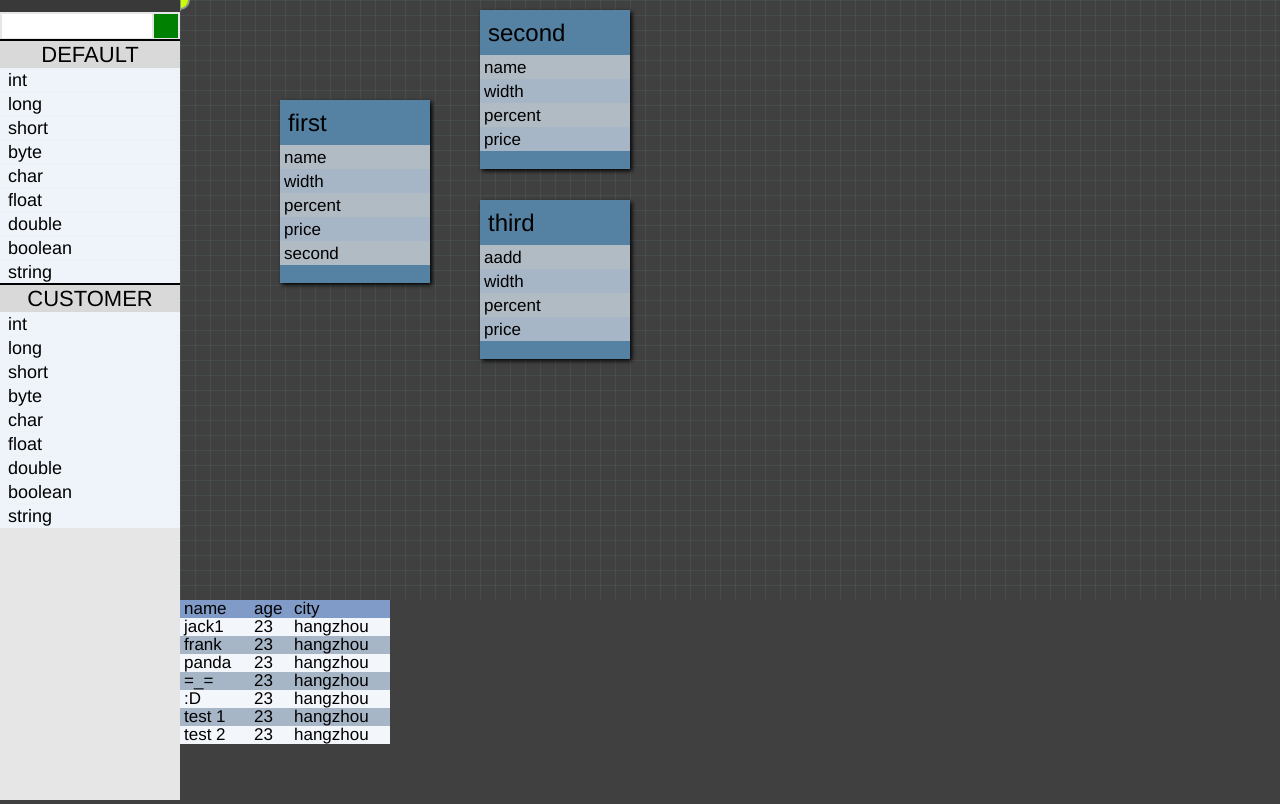
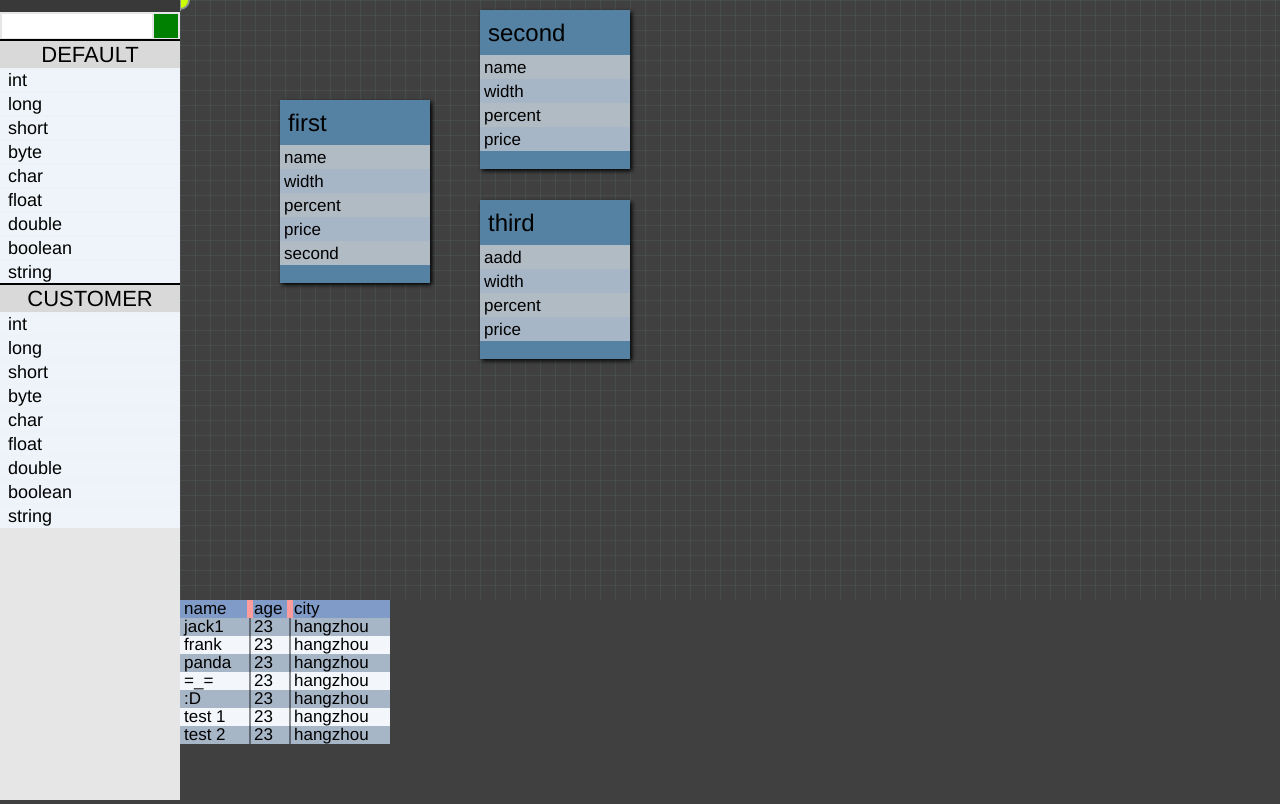
Before and after one commit to hurry07/block, a Java web app: page / in a window 1280 px wide. Run offline with Tomcat 11, a stand-in JSP engine, Linux system fonts and the light colour scheme.

Commit message:
add line to table

```diff
--- a/WebContent/css/theme.css
+++ b/WebContent/css/theme.css
@@ -31,6 +31,7 @@ path {
 /* ======================= */
 /* table view              */
 /* ======================= */
+/* row */
 .tabledata .row:nth-child(odd) {
     fill: #A7B6C7;
 }
@@ -39,15 +40,25 @@ path {
     fill: #F3F6FA;
 }
 
-.tabledata .header {
-    fill: #809bc8;
-}
-
 .cell text {
     font-family: "Myriad Pro", Helvetica, Arial, sans-serif;
     fill: black;
     text-anchor: start;
     font-size: 17px;
+}
+
+/* header */
+.tabledata .header {
+    fill: #809bc8;
+}
+
+.split path {
+    stroke: black;
+    stroke-width: .5px;
+}
+
+.split rect {
+    fill: #FC9C9C;
 }
 
 /* ======================= */
--- a/WebContent/index.html
+++ b/WebContent/index.html
@@ -50,7 +50,7 @@
     <script type="text/javascript" src="js/widget/cell.js"></script>
     <script type="text/javascript" src="js/widget/row.js"></script>
     <script type="text/javascript" src="js/widget/sheet.js"></script>
-    <script type="text/javascript" src="js/widget/tableview.js"></script>
+    <script type="text/javascript" src="js/widget/table.js"></script>
     <script type="text/javascript" src="js/widget/values.js"></script>
     <!-- ui manager -->
     <script type="text/javascript" src="js/uimanager.js"></script>
--- a/WebContent/js/widget/row.js
+++ b/WebContent/js/widget/row.js
@@ -22,7 +22,7 @@ Row.prototype.enter = function (data) {
     }
 }
 Row.prototype.update = function (data) {
-    var columns = this.prefer.columns;
+    var columns = this.columns;
     for (var i = -1, cells = this.view.childNodes, len = cells.length; ++i < len;) {
         cells[i].update(data[columns[i].name]);
     }
@@ -42,5 +42,5 @@ Row.prototype.createCell = function (column) {
     return new Cell(this, column);
 }
 Row.prototype.createView = function () {
-    return this.rootView().append('g').classed('row', true);
+    return this.rootView().append('g');
 }
--- /dev/null
+++ b/WebContent/js/widget/table.js
@@ -0,0 +1,71 @@
+function Split(root, x, h) {
+    this.x = x;
+    this.h = h;
+    this.line = root.append('path').$d().M(x, 0).v(h).end();
+    this.rect = root.append('rect').attr({width: this.prefer.width, height: h, x: x - this.prefer.width / 2});
+}
+Split.prototype.position = function (x) {
+    this.line.$d().M(this.x = x, 0).h(this.h).z().end();
+    this.rect.attr('x', x - this.prefer.width / 2);
+}
+Split.prototype.height = function (h) {
+    this.line.$d().M(this.x, 0).v(this.h = h).z().end();
+}
+Split.prototype.prefer = {
+    width: 6
+}
+function TableView(p, view) {
+    ListNode.call(this, p);
+    this.view = view;
+    this.header = this.createHead();
+    this.rowsroot = Node.wrap(view.append('g').classed('data', true));
+    this.splitroot = view.append('g').classed('split', true);
+    this.splits = this.createSplitAll();
+}
+_extends(TableView, ListNode);
+TableView.prototype.createSplitAll = function () {
+    var splits = [];
+    var columns = this.columns;
+    var h = this.prefer.row.height;
+    var width = 0;
+    var s;
+    for (var i = 0, length = this.columns.length - 1; i < length; i++) {
+        width += columns[i].width;
+        splits.push(s = new Split(this.splitroot, width, h));
+        this.onSplitCreate(s);
+    }
+    return splits;
+}
+/**
+ * should supply by ValueComp
+ * @returns {Row}
+ */
+TableView.prototype.createChild = function () {
+    return new Row(this.rowsroot);
+}
+TableView.prototype.updateEnd = function (children) {
+    var y = 0;
+    var height = this.prefer.row.height;
+
+    this.header.position(0, 0);
+    this.rowsroot.view.$t().translate(0, height).end();
+    children.each(function (row) {
+        row.position(0, y);
+        y += height;
+    })
+
+    y += height;
+    this.splits.each(function (split) {
+        split.height(y);
+    });
+}
+TableView.prototype.exit = function () {
+    ListNode.prototype.exit.call(this);
+    this.header.remove();
+}
+TableView.prototype.getChildren = function () {
+    return this.view.selectAll('.row');
+}
+TableView.prototype.bindHeader = function (data) {
+    this.header.bind(data);
+}
--- a/WebContent/js/widget/tableview.js
+++ /dev/null
@@ -1,39 +0,0 @@
-/**
- * Created with JetBrains WebStorm.
- * User: jie
- * Date: 13-5-11
- * Time: 下午5:03
- * To change this template use File | Settings | File Templates.
- */
-function TableView(p, view) {
-    ListNode.call(this, p);
-    this.view = view;
-    this.header = this.createHead();
-}
-_extends(TableView, ListNode);
-/**
- * should supply by ValueComp
- * @returns {Row}
- */
-TableView.prototype.createChild = function () {
-    return new Row(this);
-}
-TableView.prototype.updateEnd = function (children) {
-    this.header.position(0, 0);
-    var y = 0;
-    var height = y = this.prefer.row.height;
-    children.each(function (row) {
-        row.position(0, y);
-        y += height;
-    })
-}
-TableView.prototype.exit = function () {
-    ListNode.prototype.exit.call(this);
-    this.header.remove();
-}
-TableView.prototype.getChildren = function () {
-    return this.view.selectAll('.row');
-}
-TableView.prototype.bindHeader = function (data) {
-    this.header.bind(data);
-}
```
Also changed, not shown: WebContent/js/widget/sheet.js (+13 -17 lines).
